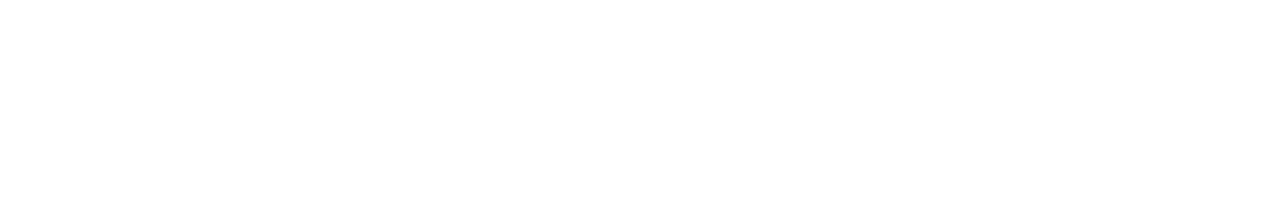
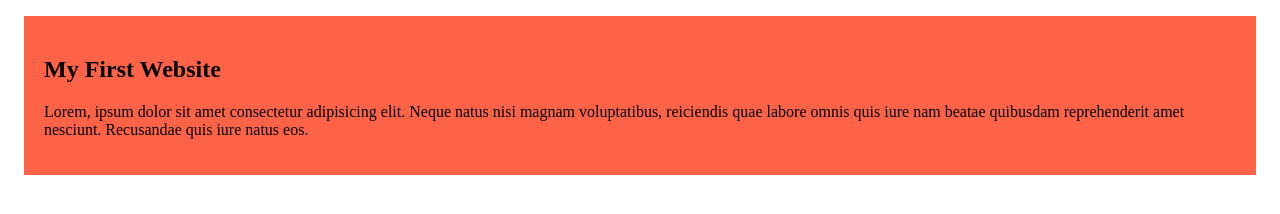
Before and after one commit to Arafa1ux/my-first-github-repo, a plain HTML site: page index.html in a window 1280 px wide. Drawn offline with Linux system fonts and the light colour scheme.

Commit message:
added the first blog

```diff
--- /dev/null
+++ b/Styles/blog.css
@@ -0,0 +1,5 @@
+div{
+    background-color: tomato;
+    padding: 20px;
+    margin: 16px;
+}
--- a/index.html
+++ b/index.html
@@ -4,8 +4,12 @@
     <meta charset="UTF-8">
     <meta name="viewport" content="width=device-width, initial-scale=1.0">
     <title>My first ever github repo</title>
+    <link rel="stylesheet" href="Styles/blog.css">
 </head>
 <body>
-
+    <div>
+    <h2>My First Website</h2>
+    <p>Lorem, ipsum dolor sit amet consectetur adipisicing elit. Neque natus nisi magnam voluptatibus, reiciendis quae labore omnis quis iure nam beatae quibusdam reprehenderit amet nesciunt. Recusandae quis iure natus eos.</p>
+    </div>
 </body>
 </html>
```
